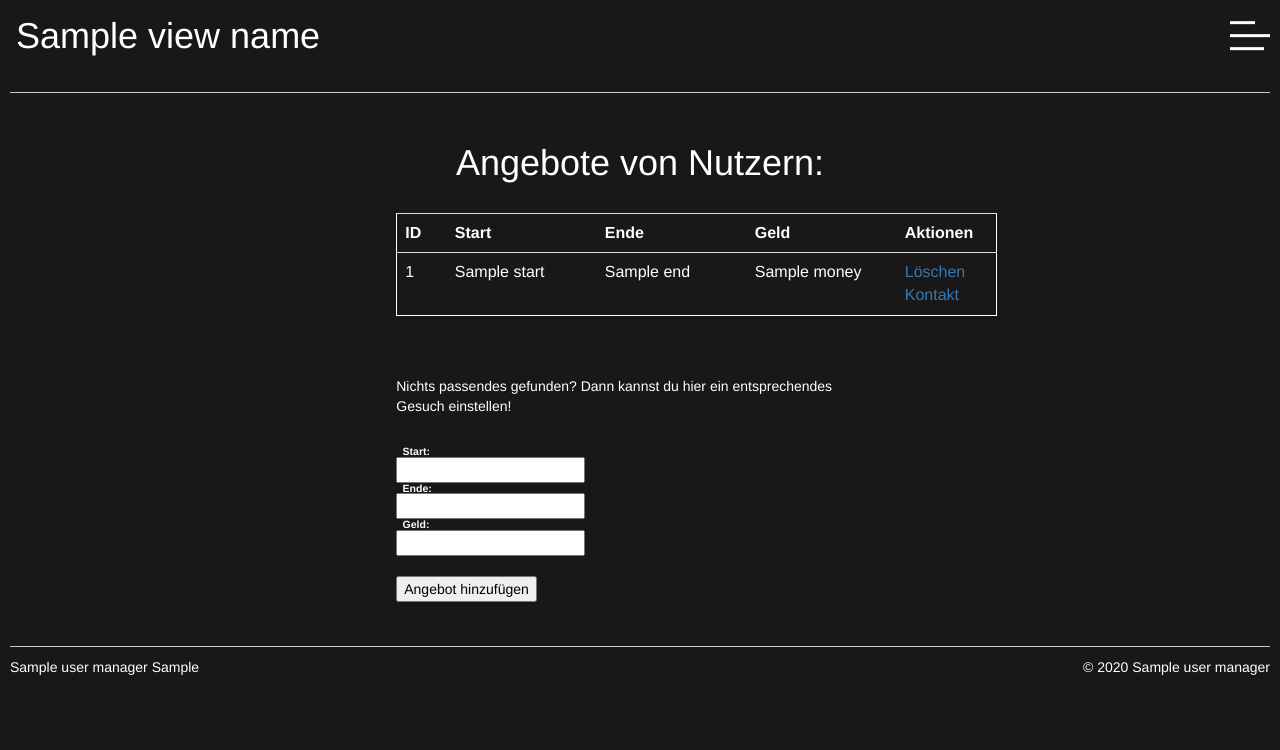
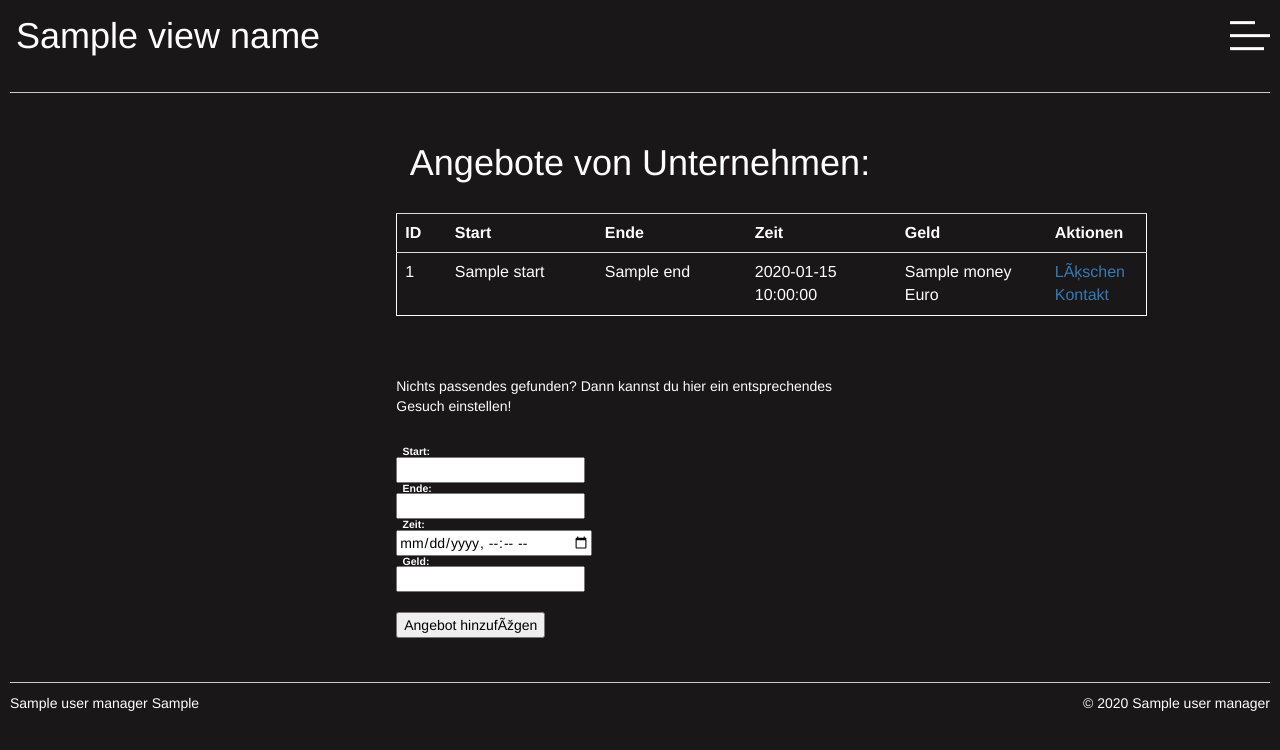
Before and after one commit to LPaaS-WiInf-Projektgruppe/Projekt-Knock-Knock, a Flask app: template project_knock_knock/templates/create.html in a window 1280 px wide. Shown: the top 750 px of the page. Run offline with Flask 2, Linux system fonts and the light colour scheme; the template is opened without the code that fills it: most values are stand-ins (such as "Sample title", 1, 10 or a date in 2020); some libraries are stand-ins or nearby versions.

Commit message:
Angebotsseite überarbeitet
Formular Validierung auf gültige Inputs, zusätzliche Möglichkeit die Uhrzeit des Auftrags mit anzugeben

```diff
--- /dev/null
+++ b/project_knock_knock/static/create_script.js
@@ -0,0 +1,4 @@
+function validateForm()
+{
+
+}
--- a/project_knock_knock/templates/create.html
+++ b/project_knock_knock/templates/create.html
@@ -1,3 +1,4 @@
+
 <meta content="width=device-width, initial-scale=1" name="viewport" />
 
 {% extends 'flask_user/_public_base.html' %}
@@ -5,6 +6,11 @@
 {% block extra_css %}
 
 <link href="{{url_for('static', filename='create_style.css')}}" rel="stylesheet" type="text/css">
+
+<script src="https://ajax.googleapis.com/ajax/libs/jquery/2.2.4/jquery.min.js"></script>
+<script src="https://cdnjs.cloudflare.com/ajax/libs/jquery-sidebar/3.3.2/jquery.sidebar.min.js"></script>
+
+<script type=text/javascript src="{{url_for('static', filename='settings__script.js') }}"></script>
 
 <style media="screen">
   p
@@ -21,7 +27,7 @@
 
 <div>
   <h1>
-      Angebote von Nutzern:
+      Angebote von Unternehmen:
   </h1>
 
 <br>
@@ -31,6 +37,7 @@
         <th style="width:50px;"> ID </th>
         <th style="width:150px;"> Start </th>
         <th style="width:150px;"> Ende </th>
+        <th style="width:150px;"> Zeit </th>
         <th style="width:150px;"> Geld </th>
         <th style="width:100px;"> Aktionen </th>
       </tr>
@@ -39,9 +46,10 @@
           <td>{{ offer.id }}</td>
           <td>{{ offer.start }}</td>
           <td>{{ offer.end }}</td>
-          <td>{{ offer.money }}</td>
+          <td>{{ offer.time }}</td>
+          <td>{{ offer.money }} Euro</td>
           <td>
-            <a href="/delete/{{offer.id}}">Löschen</a>
+            <a href="/delete/{{offer.id}}">LÃķschen</a>
             <br>
             <a href = "">Kontakt</a>
           </td>
@@ -57,13 +65,18 @@
   <br>
 <form style="color: black; align-items: center;" action="/create" method="POST">
   <label for "start" class="Label"> Start:</label><br>
-  <input type="text" name="start" id="start"><br>
+  <input type="text" name="start" id="start" required><br>
+
   <label for "ende" class="Label"> Ende:</label><br>
-  <input type="text" name="ende" id="ende"><br>
+  <input type="text" name="ende" id="ende" required><br>
+
+  <label for "zeit" class="Label"> Zeit:</label><br>
+  <input type="datetime-local" name="zeit" id="zeit" required><br>
+
   <label for "geld" class="Label"> Geld:</label><br>
-  <input type="text" name="geld" id="geld"><br>
+  <input type="number" step="0.01" min=1 name="geld" id="geld" required><br>
   <br>
-  <input type="submit" value="Angebot hinzufügen">
+  <input type="submit" value="Angebot hinzufÃžgen">
 </form>
 
 </div>
```
Also changed, not shown: project_knock_knock/Models.py (+9 -0 lines), project_knock_knock/werkzeuge/CreateWerkzeug.py (+11 -11 lines).
